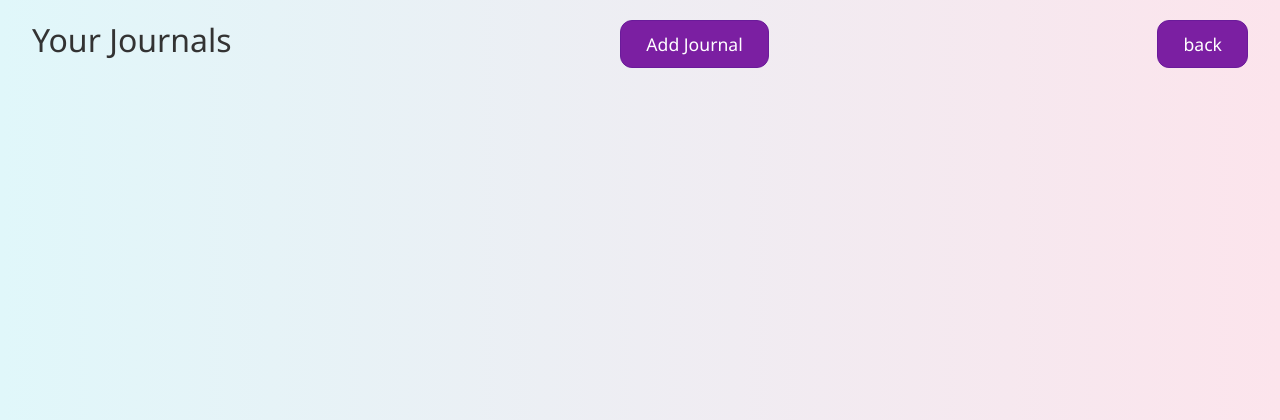
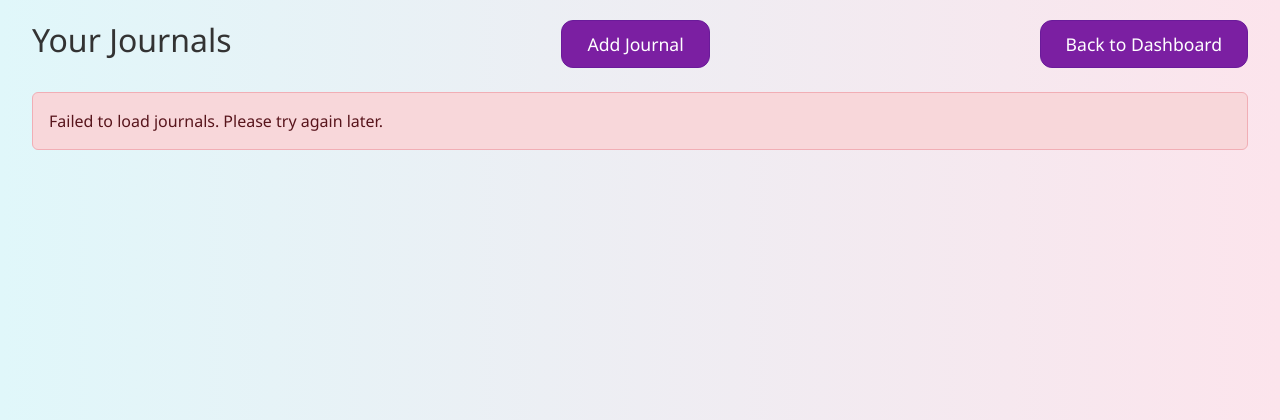
Before and after one commit to Rajaram1307/MentalHealthChatbot, a Flask app: page /main in a window 1280 px wide. Shown: the top 420 px of the page. Run offline with Flask 3, Linux system fonts and the light colour scheme; the visitor is signed in with stand-in values (Sample User, id 1).

Commit message:
Update main.html

```diff
--- a/templates/main.html
+++ b/templates/main.html
@@ -1,4 +1,3 @@
-<!-- main.html -->
 <!DOCTYPE html>
 <html lang="en">
 <head>
@@ -6,14 +5,14 @@
     <meta name="viewport" content="width=device-width, initial-scale=1.0">
     <title>My Journals</title>
     <link href="https://cdn.jsdelivr.net/npm/bootstrap@5.3.0/dist/css/bootstrap.min.css" rel="stylesheet">
-    <link rel="stylesheet" href="static/css/journals.css">
+    <link rel="stylesheet" href="{{ url_for('static', filename='css/journals.css') }}">
 </head>
 <body>
     <div class="container-fluid">
         <div class="d-flex justify-content-between align-items-center mb-4">
             <h1 class="h2">Your Journals</h1>
-            <a class="btn btn-info btn-lg" href="/create_journal">Add Journal</a>
-            <a class="btn btn-info btn-lg" href="/dashboard">back</a>
+            <a class="btn btn-info btn-lg" href="{{ url_for('create_journal_page') }}">Add Journal</a>
+            <a class="btn btn-info btn-lg" href="{{ url_for('dashboard') }}">Back to Dashboard</a>
         </div>
 
         <div id="journals-list">
@@ -22,24 +21,40 @@
     </div>
 
     <script>
-        document.addEventListener('DOMContentLoaded', function () {
+        document.addEventListener('DOMContentLoaded', function() {
+            loadJournals();
+        });
+
+        function loadJournals() {
             fetch('/api/journals')
-                .then(response => response.json())
-                .then(data => renderJournals(data));
-        });
+                .then(response => {
+                    if (!response.ok) throw new Error('Network response was not ok');
+                    return response.json();
+                })
+                .then(data => renderJournals(data))
+                .catch(error => {
+                    console.error('Error loading journals:', error);
+                    document.getElementById('journals-list').innerHTML = `
+                        <div class="alert alert-danger">
+                            Failed to load journals. Please try again later.
+                        </div>
+                    `;
+                });
+        }
 
         function renderJournals(journals) {
             const journalsList = document.getElementById('journals-list');
             journalsList.innerHTML = '';
 
-            if (journals.length === 0) {
+            if (!journals || journals.length === 0) {
                 journalsList.innerHTML = '<div class="alert alert-info">No journals found</div>';
                 return;
             }
 
             journals.forEach(journal => {
-                const date = new Date(journal.timestamp); // <-- Use `timestamp` as returned by backend
-                const formattedDate = isNaN(date) ? "Unknown Date" : date.toLocaleString();
+                const date = new Date(journal.timestamp);
+                const formattedDate = isNaN(date.getTime()) ? "Unknown Date" :
+                    date.toLocaleDateString() + ' ' + date.toLocaleTimeString();
 
                 const journalElement = document.createElement('div');
                 journalElement.className = 'journal-card card mb-4 border-info';
@@ -50,11 +65,11 @@
                         <p class="journal-content">${journal.content}</p>
                         <hr class="my-3">
                         <div class="d-flex justify-content-end align-items-center">
+                            <a href="/edit_journal/${journal.id}" class="btn btn-primary btn-sm me-2">Edit</a>
                             <button class="btn btn-danger btn-sm" onclick="deleteJournal(${journal.id})">Delete</button>
                         </div>
                     </div>
                 `;
-
                 journalsList.appendChild(journalElement);
             });
         }
@@ -65,16 +80,12 @@
                     method: 'DELETE'
                 })
                 .then(response => {
-                    if (!response.ok) {
-                        throw new Error('Failed to delete journal');
-                    }
+                    if (!response.ok) throw new Error('Failed to delete journal');
                     return response.json();
                 })
                 .then(data => {
                     alert(data.message);
-                    fetch('/api/journals')
-                        .then(response => response.json())
-                        .then(data => renderJournals(data));
+                    loadJournals();
                 })
                 .catch(error => {
                     alert("Error: " + error.message);
```
